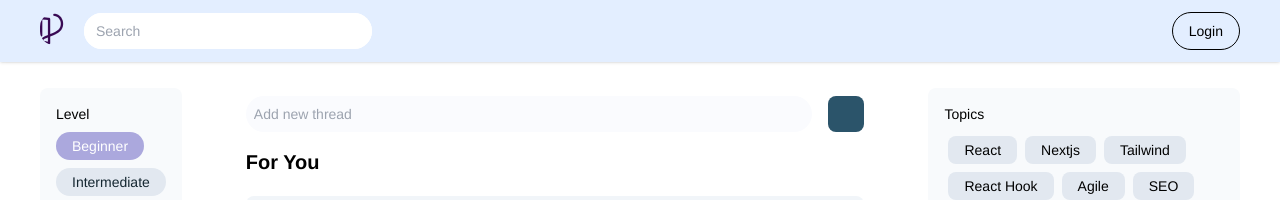
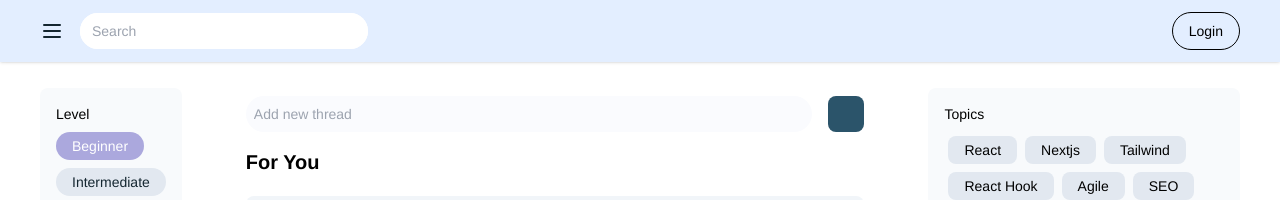
Before and after one commit to shintiazhou/progate-web, a SvelteKit app: page /forum in a window 1280 px wide. Shown: the top 200 px of the page. Built offline with nearby package versions, Linux system fonts and the light colour scheme; some icons are missing.

Commit message:
update search header

```diff
--- a/src/components/Header.svelte
+++ b/src/components/Header.svelte
@@ -1,6 +1,7 @@
 <script>
   import { onMount } from "svelte";
   import logo from "../lib/Logo.png";
+  import Sidebar from "./Sidebar.svelte";
   let isLoggedIn = false;
 
   onMount(() => {
@@ -29,40 +30,13 @@
   }
 </script>
 
-<!-- svelte-ignore a11y-click-events-have-key-events -->
-<div
-  class={`fixed bg-black/50 inset-0 z-10 transition-all ${
-    isOpen ? "block" : "hidden"
-  }`}
-  on:click={toggleMenu}
-/>
-
+<Sidebar {toggleMenu} {isOpen} />
 <header
   class="z-30 fixed shadow inset-x-0 top-0 flex items-center justify-between flex-wrap bg-primary py-3 px-5 md:px-10"
 >
   <a href="/" class="hidden lg:block">
     <img src={logo} alt="logo" class="w-[100px] h-[30px] object-contain" />
   </a>
-
-  <div
-    class={`sidebar bg-light text-dark flex flex-col p-6 ${
-      isOpen ? " open" : ""
-    }`}
-  >
-    <a href="/" on:click={() => (isOpen = false)}>
-      <img src={logo} alt="logo" class="w-[100px] h-[30px] object-contain" />
-    </a>
-    <div class="flex flex-col gap-4 text-lg mt-10">
-      {#each routes as route}
-        <a
-          on:click={() => (isOpen = false)}
-          href={route.href}
-          class="text-black hover:text-blue-600 rounded-md text-sm font-medium"
-          >{route.title}</a
-        >
-      {/each}
-    </div>
-  </div>
 
   <div class="lg:hidden flex flex-col items-center justify-center">
     <button class="text-dark" on:click={toggleMenu}>
@@ -112,19 +86,3 @@
     </a>
   {/if}
 </header>
-
-<style>
-  .sidebar {
-    position: fixed;
-    top: 0;
-    left: 0;
-    height: 100vh;
-    width: 240px;
-    transform: translateX(-100%);
-    transition: transform 0.3s ease-in-out;
-  }
-
-  .sidebar.open {
-    transform: translateX(0);
-  }
-</style>
--- a/src/components/SearchHeader.svelte
+++ b/src/components/SearchHeader.svelte
@@ -1,20 +1,39 @@
 <script>
   import { onMount } from "svelte";
-  import icon from "../lib/Icon.png";
+  import Sidebar from "./Sidebar.svelte";
   let isLoggedIn = false;
 
   onMount(() => {
     isLoggedIn = localStorage.getItem("logged-in");
   });
+  let isOpen = false;
+
+  function toggleMenu() {
+    isOpen = !isOpen;
+  }
 </script>
 
+<Sidebar {toggleMenu} {isOpen} />
 <header
   class="z-30 fixed shadow inset-x-0 top-0 flex items-center justify-between flex-wrap bg-primary py-3 px-5 md:px-10"
 >
   <div class="flex gap-4">
-    <a href="/">
-      <img class="rounded-full cursor-pointer" src={icon} alt="progate" /></a
-    >
+    <button class="text-dark" on:click={toggleMenu}>
+      <svg
+        class="w-6 h-6"
+        fill="none"
+        stroke="currentColor"
+        viewBox="0 0 24 24"
+        xmlns="http://www.w3.org/2000/svg"
+      >
+        <path
+          stroke-linecap="round"
+          stroke-linejoin="round"
+          stroke-width="2"
+          d="M4 6h16M4 12h16M4 18h16"
+        />
+      </svg>
+    </button>
 
     <div
       class="flex rounded-full outline-none text-sm font-medium bg-white text-gray-900 w-auto md:w-72 justify-between items-center"
--- /dev/null
+++ b/src/components/Sidebar.svelte
@@ -0,0 +1,62 @@
+<script>
+  export let toggleMenu;
+  export let isOpen;
+  import logo from "../lib/Logo.png";
+  const routes = [
+    {
+      href: "/articles",
+      title: "Articles",
+    },
+    {
+      href: "/forum",
+      title: "Forum",
+    },
+    {
+      href: "/pricing",
+      title: "Pricing",
+    },
+  ];
+</script>
+
+<!-- svelte-ignore a11y-click-events-have-key-events -->
+<div
+  class={`fixed bg-black/50 inset-0 z-10 transition-all ${
+    isOpen ? "block" : "hidden"
+  }`}
+  on:click={toggleMenu}
+/>
+<div
+  class={`z-50 sidebar bg-light text-dark flex flex-col p-6 ${
+    isOpen ? " open" : ""
+  }`}
+>
+  <a href="/" on:click={() => (isOpen = false)}>
+    <img src={logo} alt="logo" class="w-[100px] h-[30px] object-contain" />
+  </a>
+  <div class="flex flex-col gap-4 text-lg mt-10">
+    {#each routes as route}
+      <a
+        on:click={() => (isOpen = false)}
+        href={route.href}
+        class="text-black hover:text-blue-600 rounded-md text-sm font-medium"
+        >{route.title}</a
+      >
+    {/each}
+  </div>
+</div>
+
+<style>
+  .sidebar {
+    position: fixed;
+    top: 0;
+    left: 0;
+    height: 100vh;
+    width: 240px;
+    transform: translateX(-100%);
+    transition: transform 0.3s ease-in-out;
+  }
+
+  .sidebar.open {
+    transform: translateX(0);
+  }
+</style>
```
